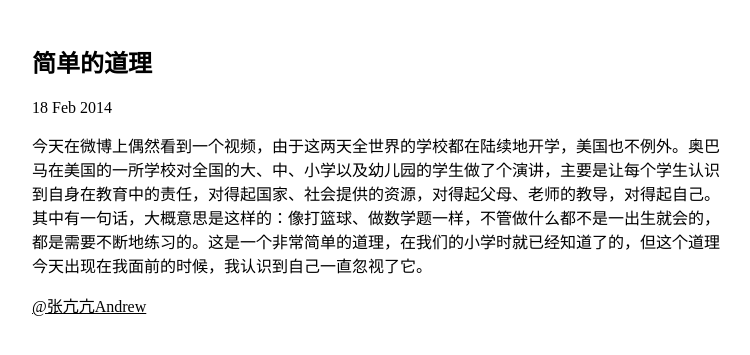
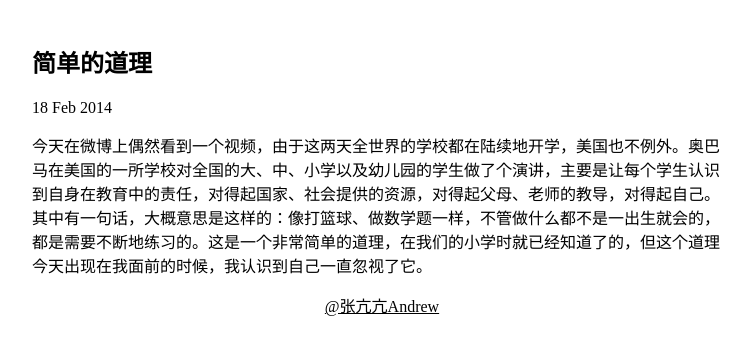
Before and after one commit to zkkandrew/blog-github, a Jekyll site: the page built from _posts/2014-2-18-简单的道理.html, in a window 1280 px wide. Shown: the top 355 px of the page, without its empty margins (258-1008 px from the left). Built offline with Jekyll 4.4.1, drawn with Linux system fonts in a browser that asks for light colours.

Commit message:
change the @ position

```diff
--- a/_layouts/default.html
+++ b/_layouts/default.html
@@ -13,7 +13,7 @@
 
 　　　　{{ content }}
 
-	<p><a href="http://weibo.com/u/1736799387" target="_blank">@张亢亢Andrew</a></p>
+	<p style="text-align:center;"><a href="http://weibo.com/u/1736799387" target="_blank">@张亢亢Andrew</a></p>
 　　</body>
 	<script type="text/javascript" src="http://js.tongji.linezing.com/3129892/tongji.js"></script><noscript><a><img src="http://img.tongji.linezing.com/3129892/tongji.gif"/></a></noscript>
 
```
